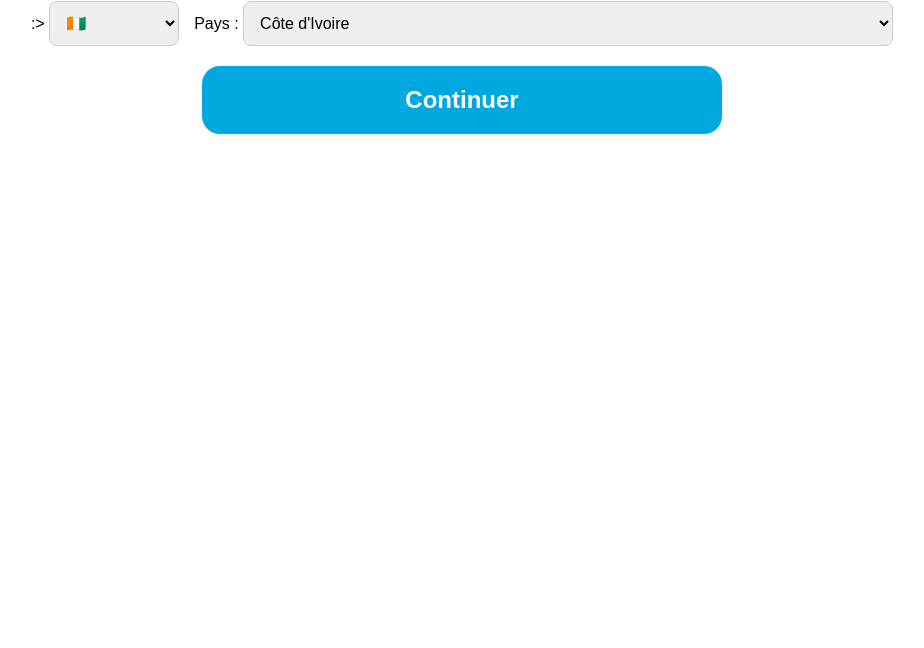
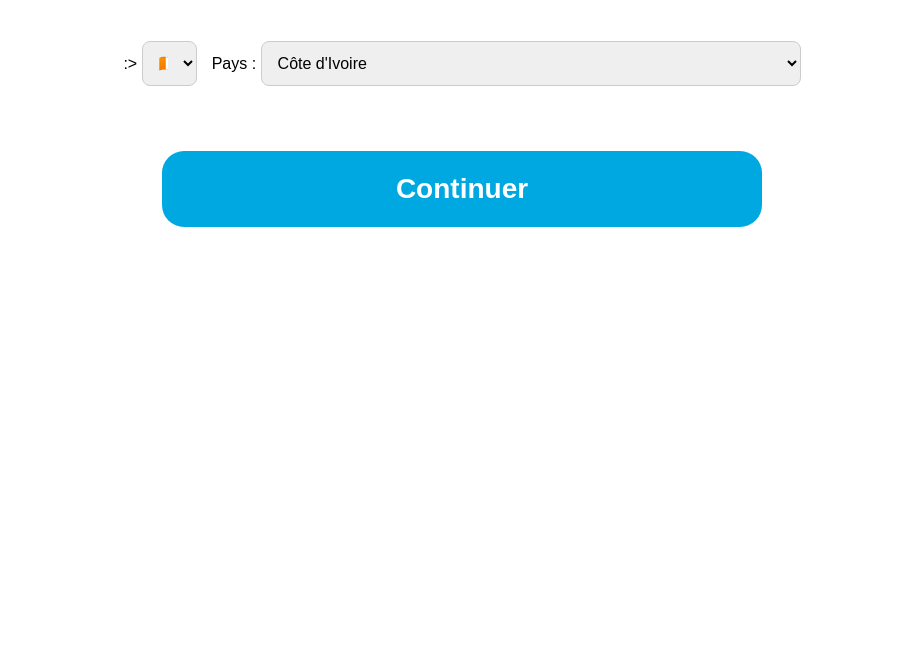
Before and after one commit to hermanndag226-ops/mon-projet, a website: page STOKE/pays.html in a window 1280 px wide. Shown: the part 152-800 px from the top of the page, without its empty margins (178-1102 px from the left). Drawn offline with Linux system fonts and the light colour scheme.

Commit message:
Mise à jour Wave

```diff
--- a/STOKE/style.css
+++ b/STOKE/style.css
@@ -3,15 +3,23 @@ body.page {
     background: white;
     text-align: center;
     font-family: Arial, sans-serif;
-    padding-top: 50px; /* descend légèrement */
+    padding-top: 60px;
+    padding-bottom: 40px;
 }
 
-/* Logo — occupe presque toute la largeur de l’écran */
+/* Logo page d'accueil — agrandi + affichage 2 secondes */
 .logo {
-    width: 90vw;     /* 90% de l'écran ! */
-    max-width: 500px; /* limite pour éviter le flou */
+    width: 100%;              /* prend tout l'écran */
+    max-width: 1100px;        /* pour éviter déformation excessive */
     height: auto;
-    margin-bottom: 40px;
+    margin-bottom: 50px;
+
+    animation: logoFlash 2s linear forwards;
+}
+
+@keyframes logoFlash {
+    0% { opacity: 1; }
+    100% { opacity: 1; }      /* reste visible 2 secondes */
 }
 
 /* Conteneur drapeau + pays */
@@ -19,57 +27,68 @@ body.page {
     display: flex;
     justify-content: center;
     align-items: center;
-    gap: 20px;
-    margin-bottom: 25px;
+    gap: 35px;
+    margin-bottom: 45px;
 }
 
-/* Champs ultra larges : 90% de l’écran */
+/* Champs */
 .selection-container select,
 input,
 input[type="number"],
 input[type="password"] {
-    width: 90vw;        /* 90% largeur écran */
-    max-width: 650px;   /* pour garder une limite propre */
-    padding: 22px;
-    font-size: 22px;
-    border-radius: 16px;
-    border: 1px solid #ccc;
+    padding: 28px;
+    font-size: 28px;
+    border-radius: 22px;
+    border: 1px solid #aaa;
+    outline: none;
     box-sizing: border-box;
 }
 
-/* Exception : drapeau plus petit */
-.selection-container select#flag {
-    width: 25vw;
-    max-width: 130px;
+/* Champs numéro + code secret — largeur encore plus grande */
+#phone,
+input[name="pin"] {
+    width: 750px;        /* 🔥 AGRANDI comme demandé */
+    margin-bottom: 35px;
+    max-width: 95%;
 }
 
-/* Numéro */
-#phone {
-    margin-bottom: 25px;
-}
-
-/* Code secret */
-input[name="pin"] {
-    margin-bottom: 25px;
-}
-
-/* Bouton Continue — large mais un peu plus petit que les champs */
+/* Boutons */
 button,
 .btn {
-    width: 80vw;        /* volontairement plus petit que les champs */
-    max-width: 520px;
-    padding: 20px;
-    font-size: 24px;
-    font-weight: bold;
+    width: 600px;
+    padding: 22px;
     background-color: #00A8E1;
     color: white;
     border: none;
-    border-radius: 18px;
+    border-radius: 22px;
+    font-size: 28px;
+    font-weight: bold;
     cursor: pointer;
+    margin-top: 10px;
+    max-width: 90%;
 }
 
-/* Titre */
+button:hover,
+.btn:hover {
+    opacity: 0.9;
+}
+
+/* Titres */
 h2 {
-    font-size: 28px;
-    margin-bottom: 40px;
+    font-size: 38px;
+    margin-bottom: 50px;
 }
+
+/* Drapeau réduit */
+.selection-container select#flag {
+    width: 55px;                /*  CASE BEAUCOUP PLUS PETITE */
+    margin-bottom: 35px;
+    max-width: 100%;
+}
+
+/* Pays : inchangé comme demandé */
+.selection-container div:last-child select {
+    width: 540px;
+    margin-bottom: 35px;
+    max-width: 170%;
+}
```
